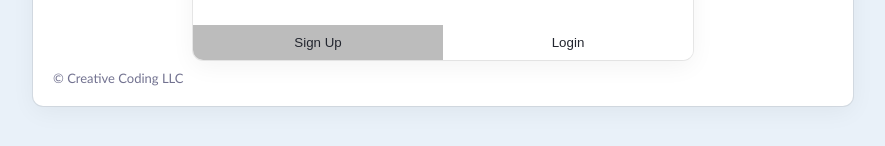
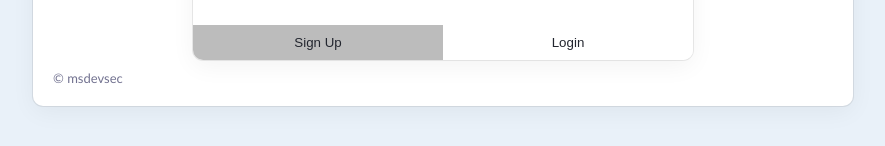
Before and after one commit to msdevsec/deployed-todoapp, a React (Create React App) app in the folder client/: page / in a window 1280 px wide. Shown: the part 430-576 px from the top of the page, without its empty margins (197-1082 px from the left). Built offline with nearby package versions, Linux system fonts and the light colour scheme.

Commit message:
Update App.js

```diff
--- a/client/src/App.js
+++ b/client/src/App.js
@@ -41,7 +41,7 @@ const App = () => {
         <p className="user-email">Welcome back {userEmail}</p>
         {sortedTasks?.map((task) => <ListItem key={task.id} task={task} getData={getData} />)}
         </>}
-      <p className="copyright">© Creative Coding LLC</p>
+      <p className="copyright">© msdevsec </p>
     </div>
   )
 }
```
